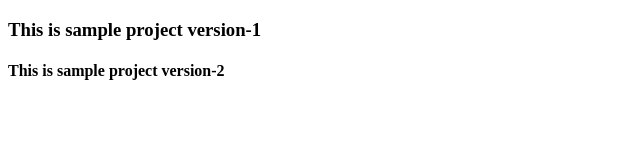
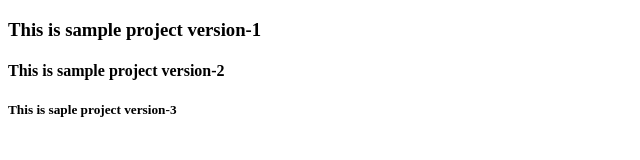
Before and after one commit to Satishchandra06/Git-Dayy2, a plain HTML site: page index.html in a window 1280 px wide. Shown: the whole page, without its empty margins (0-640 px from the left). Drawn offline with Linux system fonts and the light colour scheme.

Commit message:
sample project

```diff
--- a/index.html
+++ b/index.html
@@ -8,5 +8,6 @@
 <body>
     <h3>This is sample project version-1</h3>
     <h4>This is sample project version-2</h4>
+    <h5>This is saple project version-3</h5>
 </body>
 </html>
```
